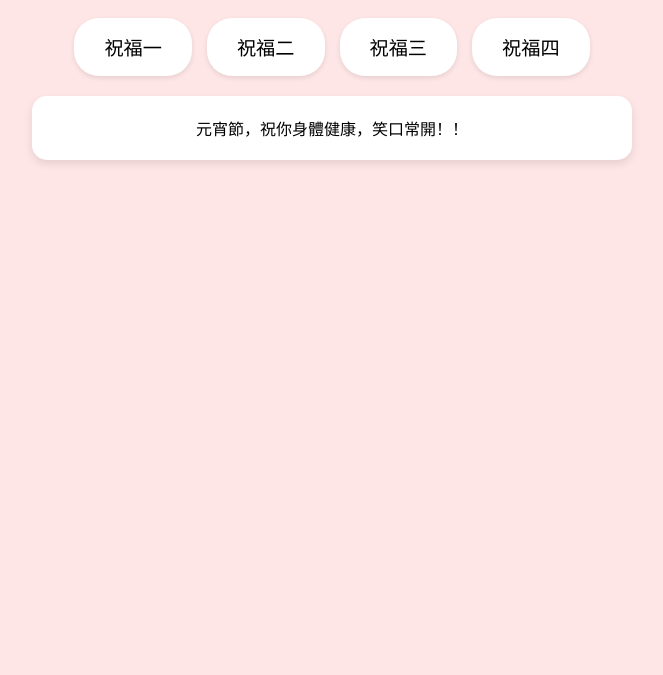
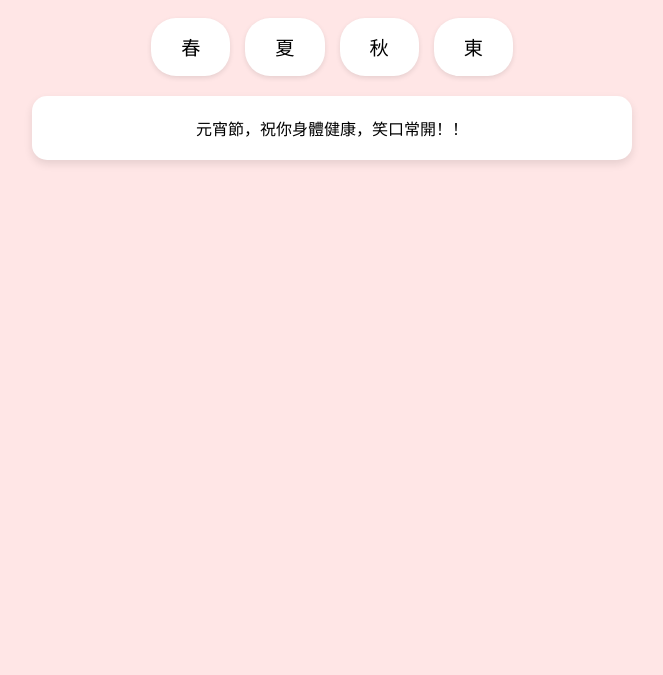
Before and after one commit to Anoxmmn/Web, a plain HTML site: page index.html in a window 1280 px wide. Shown: the part 125-800 px from the top of the page, without its empty margins (308-971 px from the left). Drawn offline with Linux system fonts and the light colour scheme.

Commit message:
Update index.html

```diff
--- a/index.html
+++ b/index.html
@@ -54,13 +54,13 @@
         <h1>元宵快樂！</h1>
         <div class="button-container">
             <!-- 按鈕 1 -->
-            <button class="btn" onclick="randomBlessing()">祝福一</button>
+            <button class="btn" onclick="randomBlessing()">春</button>
             <!-- 按鈕 2 -->
-            <button class="btn" onclick="randomBlessing()">祝福二</button>
+            <button class="btn" onclick="randomBlessing()">夏</button>
             <!-- 按鈕 3 -->
-            <button class="btn" onclick="randomBlessing()">祝福三</button>
+            <button class="btn" onclick="randomBlessing()">秋</button>
             <!-- 按鈕 4 -->
-            <button class="btn" onclick="randomBlessing()">祝福四</button>
+            <button class="btn" onclick="randomBlessing()">東</button>
         </div>
         <div id="blessing-content" class="祝福語"></div>
     </div>
```
